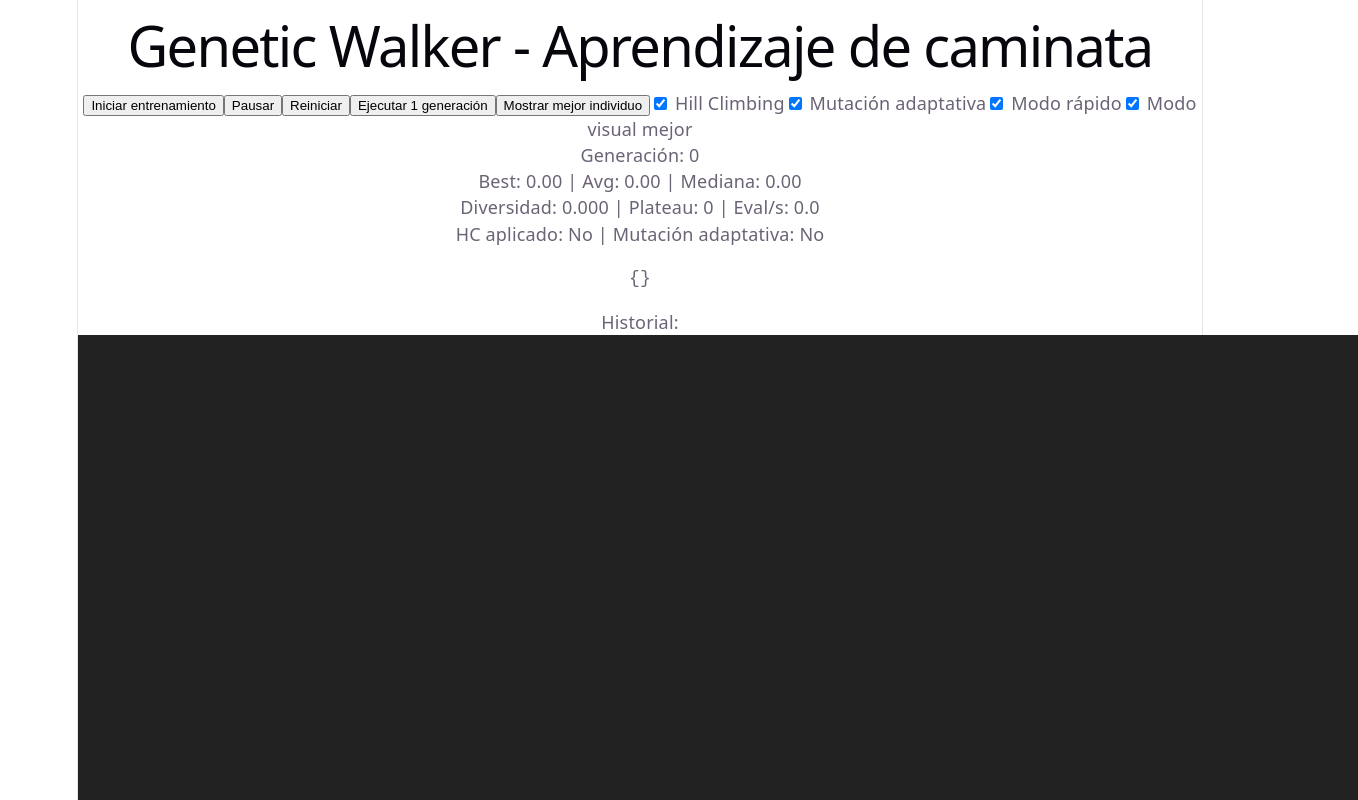
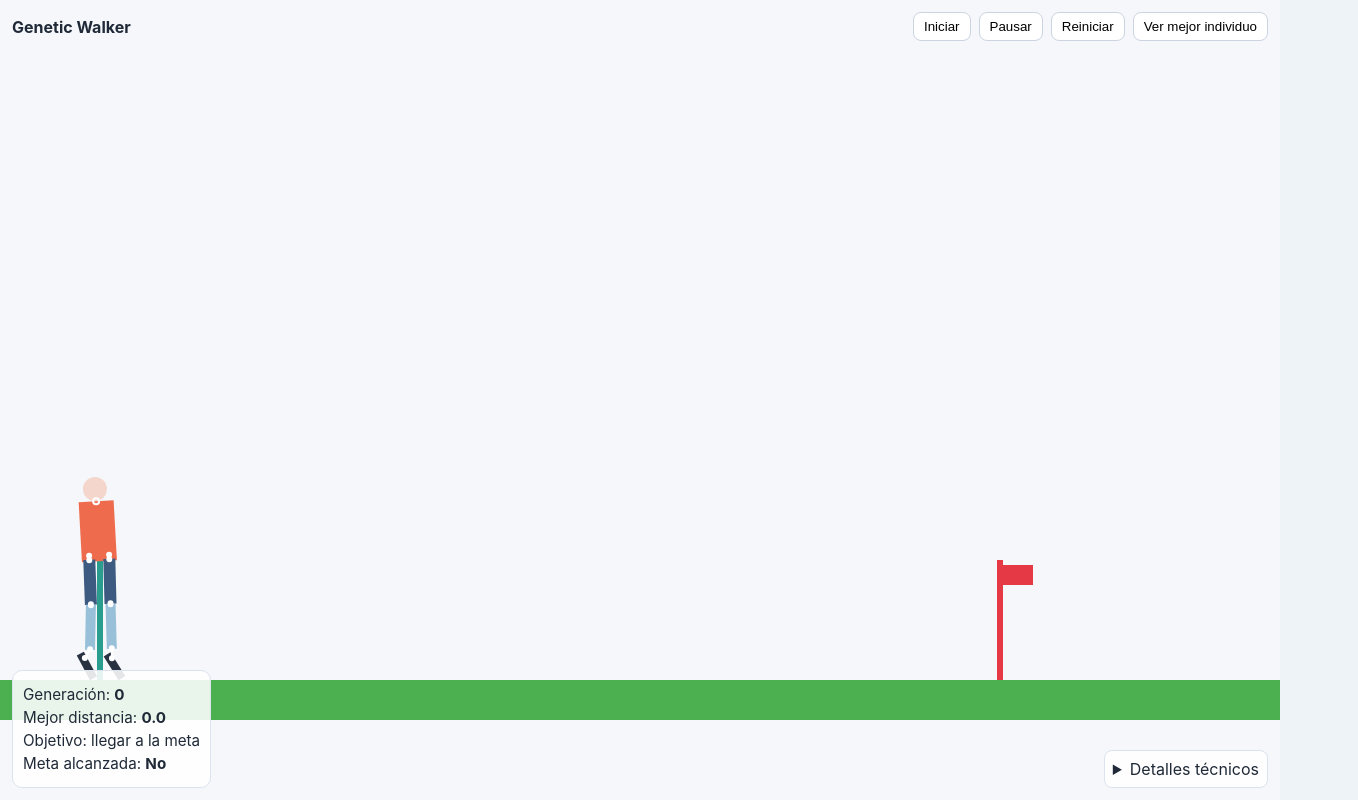
Before and after one commit to JOliveraT/IA-Parcial, a Vue app in the folder project-ga-main/: page / in a window 1280 px wide. Shown: the top 800 px of the page, 1358 px wide, since content can reach past the window. Built offline with nearby package versions, Linux system fonts and the light colour scheme.

Commit message:
Refactor walker demo with clean UI and constrained biped gait

```diff
--- a/project-ga-main/src/App.vue
+++ b/project-ga-main/src/App.vue
@@ -1,37 +1,39 @@
 <template>
-  <div>
-    <h1>Genetic Walker - Aprendizaje de caminata</h1>
-    <div class="panel">
-      <button @click="sim?.start()">Iniciar entrenamiento</button>
-      <button @click="sim?.pause()">Pausar</button>
-      <button @click="sim?.reset()">Reiniciar</button>
-      <button @click="sim?.step()">Ejecutar 1 generación</button>
-      <button @click="sim?.showBestNow()">Mostrar mejor individuo</button>
-      <label><input type="checkbox" v-model="options.hillClimbEnabled" /> Hill Climbing</label>
-      <label><input type="checkbox" v-model="options.adaptiveMutation" /> Mutación adaptativa</label>
-      <label><input type="checkbox" v-model="options.fastMode" /> Modo rápido</label>
-      <label><input type="checkbox" v-model="options.showBest" /> Modo visual mejor</label>
-    </div>
+  <main class="app">
+    <header class="topbar">
+      <h1>Genetic Walker</h1>
+      <div class="controls">
+        <button @click="sim?.start()">Iniciar</button>
+        <button @click="sim?.pause()">Pausar</button>
+        <button @click="sim?.reset()">Reiniciar</button>
+        <button @click="sim?.showBestNow()">Ver mejor individuo</button>
+      </div>
+    </header>
 
-    <div class="stats">
-      <p>Generación: {{ stats.generation }}</p>
-      <p>Best: {{ stats.bestFitness.toFixed(2) }} | Avg: {{ stats.avgFitness.toFixed(2) }} | Mediana: {{ stats.medianFitness.toFixed(2) }}</p>
-      <p>Diversidad: {{ stats.diversity.toFixed(3) }} | Plateau: {{ stats.plateauGenerations }} | Eval/s: {{ stats.evaluationsPerSecond.toFixed(1) }}</p>
-      <p>HC aplicado: {{ stats.hillClimbApplied ? 'Sí' : 'No' }} | Mutación adaptativa: {{ stats.adaptiveMutationApplied ? 'Sí' : 'No' }}</p>
-      <pre>{{ stats.bestGenes }}</pre>
-      <p>Historial: <span v-for="h in stats.history" :key="h.generation">[G{{ h.generation }} B{{ h.bestFitness.toFixed(1) }} A{{ h.avgFitness.toFixed(1) }}] </span></p>
-    </div>
+    <section class="hud">
+      <p>Generación: <strong>{{ stats.generation }}</strong></p>
+      <p>Mejor distancia: <strong>{{ stats.bestDistance.toFixed(1) }}</strong></p>
+      <p>Objetivo: llegar a la meta</p>
+      <p>Meta alcanzada: <strong>{{ stats.reachedGoal ? 'Sí' : 'No' }}</strong></p>
+    </section>
 
     <canvas id="world"></canvas>
-  </div>
+
+    <details class="details">
+      <summary>Detalles técnicos</summary>
+      <label><input type="checkbox" v-model="options.showBest"> Mostrar mejor individuo durante entrenamiento</label>
+      <button @click="sim?.step()">Ejecutar 1 generación</button>
+      <pre>{{ JSON.stringify(stats.details, null, 2) }}</pre>
+    </details>
+  </main>
 </template>
 
 <script setup>
 import { onMounted, reactive, ref } from 'vue';
-import { createSimulation } from './scenes/simulation.js';
+import { createSimulation } from './scenes/simulation';
 
-const stats = ref({ generation: 0, bestFitness: 0, avgFitness: 0, medianFitness: 0, diversity: 0, plateauGenerations: 0, evaluationsPerSecond: 0, bestGenes: {}, hillClimbApplied: false, adaptiveMutationApplied: false, history: [] });
-const options = reactive({ hillClimbEnabled: true, adaptiveMutation: true, fastMode: true, showBest: true });
+const stats = ref({ generation: 0, bestDistance: 0, reachedGoal: false, details: [] });
+const options = reactive({ showBest: true });
 let sim = null;
 
 onMounted(() => {
--- a/project-ga-main/src/ia/fitness.js
+++ b/project-ga-main/src/ia/fitness.js
@@ -1,16 +1,13 @@
 export function computeFitness(metrics) {
-  const forward = Math.max(0, metrics.deltaX);
-  const fallback = Math.max(0, -metrics.deltaX);
-
   const fitness =
-    forward * 3.0 +
-    metrics.survivalRatio * 8.0 -
-    metrics.avgTorsoAngle * 10.0 -
-    metrics.verticalBounce * 2.0 -
-    fallback * 1.5 -
-    metrics.controlEffort * 0.02 -
-    (metrics.fell ? 100 : 0) -
-    metrics.dragPenalty * 1.25;
+    metrics.distance * 5 +
+    metrics.stepsAlive * 0.5 +
+    (metrics.reachedGoal ? 1000 : 0) -
+    (metrics.fell ? 220 : 0) -
+    metrics.lowTorsoPenalty -
+    metrics.rotationPenalty -
+    metrics.backwardPenalty -
+    metrics.chaoticPenalty;
 
   return Number.isFinite(fitness) ? fitness : -9999;
 }
--- a/project-ga-main/src/physics/world.js
+++ b/project-ga-main/src/physics/world.js
@@ -4,6 +4,7 @@ const { Engine, Render, Runner } = Matter;
 
 export function createWorld({ headless = false } = {}) {
   const engine = Engine.create();
+  engine.gravity.y = 1.05;
   let render = null;
   let runner = null;
 
@@ -12,7 +13,12 @@ export function createWorld({ headless = false } = {}) {
     render = Render.create({
       canvas,
       engine,
-      options: { width: window.innerWidth, height: window.innerHeight, wireframes: false, background: '#222' },
+      options: {
+        width: window.innerWidth,
+        height: window.innerHeight,
+        wireframes: false,
+        background: '#f5f7fb',
+      },
     });
     Render.run(render);
     runner = Runner.create();
--- a/project-ga-main/src/scenes/simulation.js
+++ b/project-ga-main/src/scenes/simulation.js
@@ -1,6 +1,6 @@
 import Matter from 'matter-js';
 import { IA_CONFIG } from '../ia/config';
-import { randomChromosome, decodeChromosome } from '../ia/chromosome';
+import { randomChromosome } from '../ia/chromosome';
 import { computeFitness } from '../ia/fitness';
 import { tournamentSelection } from '../ia/selection';
 import { blxAlpha } from '../ia/crossover';
@@ -10,21 +10,36 @@ import { createWorld } from '../physics/world';
 import { createGround } from '../physics/ground';
 import { Creature } from '../physics/creature';
 
-const { Engine, Composite } = Matter;
+const { Engine, Composite, Bodies, World, Render } = Matter;
+const START_X = IA_CONFIG.startX;
+const GOAL_X = IA_CONFIG.goalX;
 
 export function createSimulation(statsRef, optionsRef) {
   const visual = createWorld({ headless: false });
   createGround(visual.world);
+  createMarkers(visual.world);
 
   let population = [];
   let running = false;
+  let bestEver = null;
+
+  const defaultStats = () => ({ generation: 0, bestDistance: 0, reachedGoal: false, bestFitness: 0, details: [] });
 
   function resetPopulation() {
-    population = Array.from({ length: IA_CONFIG.populationSize }, () => ({ genes: randomChromosome(), fitness: 0 }));
-    statsRef.value = { ...statsRef.value, generation: 0, history: [], plateauGenerations: 0 };
+    population = Array.from({ length: IA_CONFIG.populationSize }, () => ({ genes: randomChromosome(), fitness: 0, distance: 0, reachedGoal: false }));
+    statsRef.value = defaultStats();
+    bestEver = null;
+    renderBest(population[0].genes);
   }
 
-  function clearWorld(world) {
+  function createMarkers(world) {
+    const startPole = Bodies.rectangle(START_X, 620, 6, 120, { isStatic: true, render: { fillStyle: '#2a9d8f' } });
+    const goalPole = Bodies.rectangle(GOAL_X, 620, 6, 120, { isStatic: true, render: { fillStyle: '#e63946' } });
+    const goalBanner = Bodies.rectangle(GOAL_X + 18, 575, 30, 20, { isStatic: true, render: { fillStyle: '#e63946' } });
+    World.add(world, [startPole, goalPole, goalBanner]);
+  }
+
+  function clearActors(world) {
     const all = Composite.allBodies(world).filter((b) => !b.isStatic);
     Composite.remove(world, all);
   }
@@ -32,137 +47,114 @@ export function createSimulation(statsRef, optionsRef) {
   function evaluateOne(genes) {
     const h = createWorld({ headless: true });
     createGround(h.world);
-    const creature = new Creature(h.world, 100, 578, genes);
-    let sumAbsAngle = 0; let minY = creature.body.position.y; let maxY = minY; let backward = 0; let dragPenalty = 0;
-    const earlyStep = Math.floor(IA_CONFIG.maxSteps * 0.3);
-    let steps = 0; let fell = false;
+    const creature = new Creature(h.world, START_X, 535, genes);
+    let bestX = START_X;
+    let lastAdvanceStep = 0;
+    let lowTorsoPenalty = 0;
+    let rotationPenalty = 0;
+    let chaoticPenalty = 0;
 
-    for (; steps < IA_CONFIG.maxSteps; steps++) {
+    let reachedGoal = false;
+    let fell = false;
+    let step = 0;
+
+    for (; step < IA_CONFIG.maxSteps; step++) {
       creature.update(IA_CONFIG.fixedDelta);
       Engine.update(h.engine, IA_CONFIG.fixedDelta);
-      const x = creature.body.position.x;
-      const dx = x - creature.startX;
-      sumAbsAngle += Math.abs(creature.body.angle);
-      minY = Math.min(minY, creature.body.position.y);
-      maxY = Math.max(maxY, creature.body.position.y);
-      if (dx < 0) backward += Math.abs(dx) * 0.02;
-      if (Math.abs(creature.body.angle) > 1.3) dragPenalty += 0.4;
-      if (creature.body.position.y > 665 || Math.abs(creature.body.angle) > 1.65) { fell = true; break; }
-      if (steps > earlyStep && dx < 8) break;
-      if (dx < -90 || x > 2500 || x < -200) break;
+
+      const torso = creature.body;
+      bestX = Math.max(bestX, torso.position.x);
+      if (torso.position.x > START_X + 5) lastAdvanceStep = step;
+
+      if (Math.abs(torso.angle) > 0.9) rotationPenalty += 0.8;
+      if (torso.position.y > 600) lowTorsoPenalty += 1.5;
+      chaoticPenalty += Math.abs(creature.leftThigh.angularVelocity) > 3 ? 0.5 : 0;
+
+      if (torso.position.y > 670 || Math.abs(torso.angle) > 1.6) {
+        fell = true;
+        break;
+      }
+      if (torso.position.x >= GOAL_X) {
+        reachedGoal = true;
+        break;
+      }
+      if (step - lastAdvanceStep > 140) break;
     }
 
-    const deltaX = creature.body.position.x - creature.startX;
-    const metrics = {
-      deltaX,
-      survivalRatio: steps / IA_CONFIG.maxSteps,
-      avgTorsoAngle: sumAbsAngle / Math.max(1, steps),
-      verticalBounce: (maxY - minY) / 100,
-      controlEffort: creature.controlEffort / Math.max(1, steps),
-      fell,
-      dragPenalty: dragPenalty + backward,
-    };
-
-    return computeFitness(metrics);
-  }
-
-  function diversity(pop) {
-    const geneCount = pop[0].genes.length;
-    let d = 0;
-    for (let g = 0; g < geneCount; g++) {
-      const avg = pop.reduce((a, p) => a + p.genes[g], 0) / pop.length;
-      const v = pop.reduce((a, p) => a + (p.genes[g] - avg) ** 2, 0) / pop.length;
-      d += Math.sqrt(v);
-    }
-    return d / geneCount;
+    const distance = Math.max(0, bestX - START_X);
+    const backwardPenalty = Math.max(0, START_X - creature.body.position.x) * 0.8;
+    const fitness = computeFitness({ distance, stepsAlive: step, reachedGoal, fell, lowTorsoPenalty, rotationPenalty, backwardPenalty, chaoticPenalty });
+    return { fitness, distance, reachedGoal };
   }
 
   function runGeneration() {
-    const t0 = performance.now();
-    population.forEach((p) => { p.fitness = evaluateOne(p.genes); });
+    population.forEach((p) => {
+      const result = evaluateOne(p.genes);
+      p.fitness = result.fitness;
+      p.distance = result.distance;
+      p.reachedGoal = result.reachedGoal;
+    });
     population.sort((a, b) => b.fitness - a.fitness);
-    const elapsed = performance.now() - t0;
 
-    const fits = population.map((p) => p.fitness).sort((a, b) => a - b);
-    const avgFitness = fits.reduce((a, b) => a + b, 0) / fits.length;
     const best = population[0];
-    const prevBest = statsRef.value.bestFitness;
-    const plateauGenerations = best.fitness > prevBest + 1e-6 ? 0 : (statsRef.value.plateauGenerations + 1);
-    const isPlateau = plateauGenerations >= IA_CONFIG.plateauLimit;
+    if (!bestEver || best.fitness > bestEver.fitness) bestEver = { ...best, genes: [...best.genes] };
 
-    let hillClimbApplied = false;
-    if (optionsRef.value.hillClimbEnabled && (statsRef.value.generation % IA_CONFIG.hillClimbEvery === 0 || isPlateau)) {
-      const res = hillClimbElite(best, evaluateOne, IA_CONFIG);
-      hillClimbApplied = res.improved;
-      if (res.elite.fitness > best.fitness) population[0] = res.elite;
-      population.sort((a, b) => b.fitness - a.fitness);
+    if (statsRef.value.generation > 0 && statsRef.value.generation % IA_CONFIG.hillClimbEvery === 0) {
+      const improved = hillClimbElite(best, (genes) => evaluateOne(genes).fitness, IA_CONFIG);
+      if (improved.improved && improved.elite.fitness > best.fitness) {
+        population[0] = { ...improved.elite, distance: best.distance, reachedGoal: best.reachedGoal };
+      }
     }
 
-    const sigma = optionsRef.value.adaptiveMutation && isPlateau
-      ? (diversity(population) < IA_CONFIG.diversityLowThreshold ? IA_CONFIG.adaptiveSigmaHigh : IA_CONFIG.adaptiveSigmaMedium)
-      : IA_CONFIG.mutationSigma;
-
-    const next = [ ...population.slice(0, IA_CONFIG.eliteSize).map((p) => ({ ...p, genes: [...p.genes] })) ];
+    const next = [...population.slice(0, IA_CONFIG.eliteSize).map((e) => ({ ...e, genes: [...e.genes] }))];
     while (next.length < IA_CONFIG.populationSize) {
-      if (isPlateau && Math.random() < IA_CONFIG.randomImmigrantRate) {
-        next.push({ genes: randomChromosome(), fitness: 0 });
-        continue;
-      }
       const a = tournamentSelection(population, IA_CONFIG.tournamentSize);
       const b = tournamentSelection(population, IA_CONFIG.tournamentSize);
-      const child = mutateGaussianBounded(blxAlpha(a.genes, b.genes, IA_CONFIG.crossoverAlpha), { mutationRate: IA_CONFIG.mutationRate, mutationSigma: sigma });
-      next.push({ genes: child, fitness: 0 });
+      const child = mutateGaussianBounded(blxAlpha(a.genes, b.genes, IA_CONFIG.crossoverAlpha), IA_CONFIG);
+      next.push({ genes: child, fitness: 0, distance: 0, reachedGoal: false });
     }
     population = next;
 
     const generation = statsRef.value.generation + 1;
-    const newStats = {
+    statsRef.value = {
       generation,
+      bestDistance: best.distance,
       bestFitness: best.fitness,
-      avgFitness,
-      medianFitness: fits[Math.floor(fits.length / 2)],
-      worstFitness: fits[0],
-      diversity: diversity(population),
-      plateauGenerations,
-      evalMs: elapsed,
-      evaluationsPerSecond: (IA_CONFIG.populationSize / Math.max(elapsed, 1)) * 1000,
-      bestGenes: decodeChromosome(best.genes),
-      hillClimbApplied,
-      adaptiveMutationApplied: sigma !== IA_CONFIG.mutationSigma,
-      history: [...statsRef.value.history.slice(-24), { generation, bestFitness: best.fitness, avgFitness }],
+      reachedGoal: best.reachedGoal,
+      details: [{ generation, fitness: best.fitness, distance: best.distance }],
     };
-    statsRef.value = newStats;
 
     if (optionsRef.value.showBest) renderBest(best.genes);
+
+    if (best.reachedGoal || generation >= IA_CONFIG.maxGenerations) running = false;
   }
 
   function renderBest(genes) {
-    clearWorld(visual.world);
-    createGround(visual.world);
-    const creature = new Creature(visual.world, 100, 578, genes);
+    clearActors(visual.world);
+    const creature = new Creature(visual.world, START_X, 535, genes);
     let steps = 0;
     const timer = setInterval(() => {
       creature.update(IA_CONFIG.fixedDelta);
-      steps++;
-      if (steps > IA_CONFIG.maxSteps / 2) clearInterval(timer);
+      const x = creature.body.position.x;
+      const left = Math.max(0, x - 300);
+      Render.lookAt(visual.render, { min: { x: left, y: 0 }, max: { x: left + window.innerWidth, y: window.innerHeight } });
+      steps += 1;
+      if (steps > 180) clearInterval(timer);
     }, IA_CONFIG.fixedDelta);
   }
 
   function loop() {
     if (!running) return;
-    const perFrame = optionsRef.value.fastMode ? 2 : 1;
-    for (let i = 0; i < perFrame; i++) runGeneration();
-    if (statsRef.value.generation < IA_CONFIG.maxGenerations) requestAnimationFrame(loop);
-    else running = false;
+    runGeneration();
+    if (running) requestAnimationFrame(loop);
   }
 
   resetPopulation();
-
   return {
     start() { if (!running) { running = true; loop(); } },
     pause() { running = false; },
     reset() { running = false; resetPopulation(); },
     step() { runGeneration(); },
-    showBestNow() { if (statsRef.value.bestGenes) renderBest(population[0]?.genes ?? randomChromosome()); },
+    showBestNow() { if (bestEver) renderBest(bestEver.genes); },
   };
 }
--- a/project-ga-main/src/style.css
+++ b/project-ga-main/src/style.css
@@ -1,296 +1,53 @@
 :root {
-  --text: #6b6375;
-  --text-h: #08060d;
-  --bg: #fff;
-  --border: #e5e4e7;
-  --code-bg: #f4f3ec;
-  --accent: #aa3bff;
-  --accent-bg: rgba(170, 59, 255, 0.1);
-  --accent-border: rgba(170, 59, 255, 0.5);
-  --social-bg: rgba(244, 243, 236, 0.5);
-  --shadow:
-    rgba(0, 0, 0, 0.1) 0 10px 15px -3px, rgba(0, 0, 0, 0.05) 0 4px 6px -2px;
-
-  --sans: system-ui, 'Segoe UI', Roboto, sans-serif;
-  --heading: system-ui, 'Segoe UI', Roboto, sans-serif;
-  --mono: ui-monospace, Consolas, monospace;
-
-  font: 18px/145% var(--sans);
-  letter-spacing: 0.18px;
-  color-scheme: light dark;
-  color: var(--text);
-  background: var(--bg);
-  font-synthesis: none;
-  text-rendering: optimizeLegibility;
-  -webkit-font-smoothing: antialiased;
-  -moz-osx-font-smoothing: grayscale;
-
-  @media (max-width: 1024px) {
-    font-size: 16px;
-  }
+  font-family: Inter, system-ui, Arial, sans-serif;
+  color: #1f2937;
+  background: #eef3f8;
 }
 
-@media (prefers-color-scheme: dark) {
-  :root {
-    --text: #9ca3af;
-    --text-h: #f3f4f6;
-    --bg: #16171d;
-    --border: #2e303a;
-    --code-bg: #1f2028;
-    --accent: #c084fc;
-    --accent-bg: rgba(192, 132, 252, 0.15);
-    --accent-border: rgba(192, 132, 252, 0.5);
-    --social-bg: rgba(47, 48, 58, 0.5);
-    --shadow:
-      rgba(0, 0, 0, 0.4) 0 10px 15px -3px, rgba(0, 0, 0, 0.25) 0 4px 6px -2px;
-  }
+* { box-sizing: border-box; }
+body { margin: 0; }
 
-  #social .button-icon {
-    filter: invert(1) brightness(2);
-  }
+#app { min-height: 100vh; }
+.app { position: relative; min-height: 100vh; }
+
+.topbar {
+  position: absolute;
+  top: 12px;
+  left: 12px;
+  right: 12px;
+  display: flex;
+  justify-content: space-between;
+  align-items: center;
+  z-index: 10;
 }
 
-body {
-  margin: 0;
+h1 { margin: 0; font-size: 1rem; font-weight: 700; }
+.controls { display: flex; gap: 8px; flex-wrap: wrap; }
+button { border: 1px solid #cbd5e1; background: #fff; padding: 6px 10px; border-radius: 8px; cursor: pointer; }
+
+.hud {
+  position: absolute;
+  left: 12px;
+  bottom: 12px;
+  background: rgba(255,255,255,0.88);
+  border: 1px solid #dbe3ee;
+  border-radius: 10px;
+  padding: 10px;
+  z-index: 10;
 }
+.hud p { margin: 4px 0; font-size: .95rem; }
 
-h1,
-h2 {
-  font-family: var(--heading);
-  font-weight: 500;
-  color: var(--text-h);
+canvas#world { display: block; width: 100vw; height: 100vh; }
+
+.details {
+  position: absolute;
+  right: 12px;
+  bottom: 12px;
+  z-index: 10;
+  background: rgba(255,255,255,.9);
+  border: 1px solid #dbe3ee;
+  border-radius: 8px;
+  padding: 8px;
+  max-width: 320px;
 }
-
-h1 {
-  font-size: 56px;
-  letter-spacing: -1.68px;
-  margin: 32px 0;
-  @media (max-width: 1024px) {
-    font-size: 36px;
-    margin: 20px 0;
-  }
-}
-h2 {
-  font-size: 24px;
-  line-height: 118%;
-  letter-spacing: -0.24px;
-  margin: 0 0 8px;
-  @media (max-width: 1024px) {
-    font-size: 20px;
-  }
-}
-p {
-  margin: 0;
-}
-
-code,
-.counter {
-  font-family: var(--mono);
-  display: inline-flex;
-  border-radius: 4px;
-  color: var(--text-h);
-}
-
-code {
-  font-size: 15px;
-  line-height: 135%;
-  padding: 4px 8px;
-  background: var(--code-bg);
-}
-
-.counter {
-  font-size: 16px;
-  padding: 5px 10px;
-  border-radius: 5px;
-  color: var(--accent);
-  background: var(--accent-bg);
-  border: 2px solid transparent;
-  transition: border-color 0.3s;
-  margin-bottom: 24px;
-
-  &:hover {
-    border-color: var(--accent-border);
-  }
-  &:focus-visible {
-    outline: 2px solid var(--accent);
-    outline-offset: 2px;
-  }
-}
-
-.hero {
-  position: relative;
-
-  .base,
-  .framework,
-  .vite {
-    inset-inline: 0;
-    margin: 0 auto;
-  }
-
-  .base {
-    width: 170px;
-    position: relative;
-    z-index: 0;
-  }
-
-  .framework,
-  .vite {
-    position: absolute;
-  }
-
-  .framework {
-    z-index: 1;
-    top: 34px;
-    height: 28px;
-    transform: perspective(2000px) rotateZ(300deg) rotateX(44deg) rotateY(39deg)
-      scale(1.4);
-  }
-
-  .vite {
-    z-index: 0;
-    top: 107px;
-    height: 26px;
-    width: auto;
-    transform: perspective(2000px) rotateZ(300deg) rotateX(40deg) rotateY(39deg)
-      scale(0.8);
-  }
-}
-
-#app {
-  width: 1126px;
-  max-width: 100%;
-  margin: 0 auto;
-  text-align: center;
-  border-inline: 1px solid var(--border);
-  min-height: 100svh;
-  display: flex;
-  flex-direction: column;
-  box-sizing: border-box;
-}
-
-#center {
-  display: flex;
-  flex-direction: column;
-  gap: 25px;
-  place-content: center;
-  place-items: center;
-  flex-grow: 1;
-
-  @media (max-width: 1024px) {
-    padding: 32px 20px 24px;
-    gap: 18px;
-  }
-}
-
-#next-steps {
-  display: flex;
-  border-top: 1px solid var(--border);
-  text-align: left;
-
-  & > div {
-    flex: 1 1 0;
-    padding: 32px;
-    @media (max-width: 1024px) {
-      padding: 24px 20px;
-    }
-  }
-
-  .icon {
-    margin-bottom: 16px;
-    width: 22px;
-    height: 22px;
-  }
-
-  @media (max-width: 1024px) {
-    flex-direction: column;
-    text-align: center;
-  }
-}
-
-#docs {
-  border-right: 1px solid var(--border);
-
-  @media (max-width: 1024px) {
-    border-right: none;
-    border-bottom: 1px solid var(--border);
-  }
-}
-
-#next-steps ul {
-  list-style: none;
-  padding: 0;
-  display: flex;
-  gap: 8px;
-  margin: 32px 0 0;
-
-  .logo {
-    height: 18px;
-  }
-
-  a {
-    color: var(--text-h);
-    font-size: 16px;
-    border-radius: 6px;
-    background: var(--social-bg);
-    display: flex;
-    padding: 6px 12px;
-    align-items: center;
-    gap: 8px;
-    text-decoration: none;
-    transition: box-shadow 0.3s;
-
-    &:hover {
-      box-shadow: var(--shadow);
-    }
-    .button-icon {
-      height: 18px;
-      width: 18px;
-    }
-  }
-
-  @media (max-width: 1024px) {
-    margin-top: 20px;
-    flex-wrap: wrap;
-    justify-content: center;
-
-    li {
-      flex: 1 1 calc(50% - 8px);
-    }
-
-    a {
-      width: 100%;
-      justify-content: center;
-      box-sizing: border-box;
-    }
-  }
-}
-
-#spacer {
-  height: 88px;
-  border-top: 1px solid var(--border);
-  @media (max-width: 1024px) {
-    height: 48px;
-  }
-}
-
-.ticks {
-  position: relative;
-  width: 100%;
-
-  &::before,
-  &::after {
-    content: '';
-    position: absolute;
-    top: -4.5px;
-    border: 5px solid transparent;
-  }
-
-  &::before {
-    left: 0;
-    border-left-color: var(--border);
-  }
-  &::after {
-    right: 0;
-    border-right-color: var(--border);
-  }
-}
+pre { font-size: .72rem; max-height: 160px; overflow: auto; }
```
Also changed, not shown: project-ga-main/src/ia/chromosome.js (+8 -10 lines), project-ga-main/src/ia/config.js (+15 -16 lines), project-ga-main/src/physics/creature.js (+52 -35 lines), 1 other file (tests, documents, lock files or other folders).
